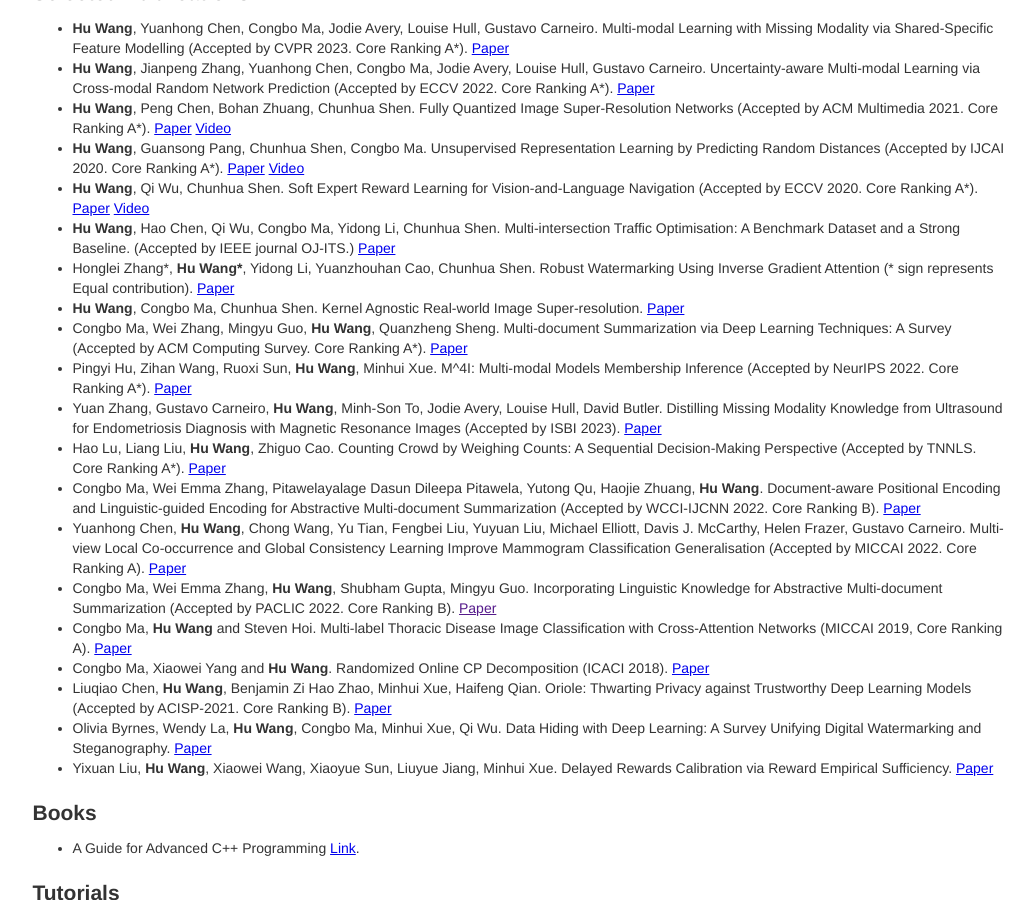
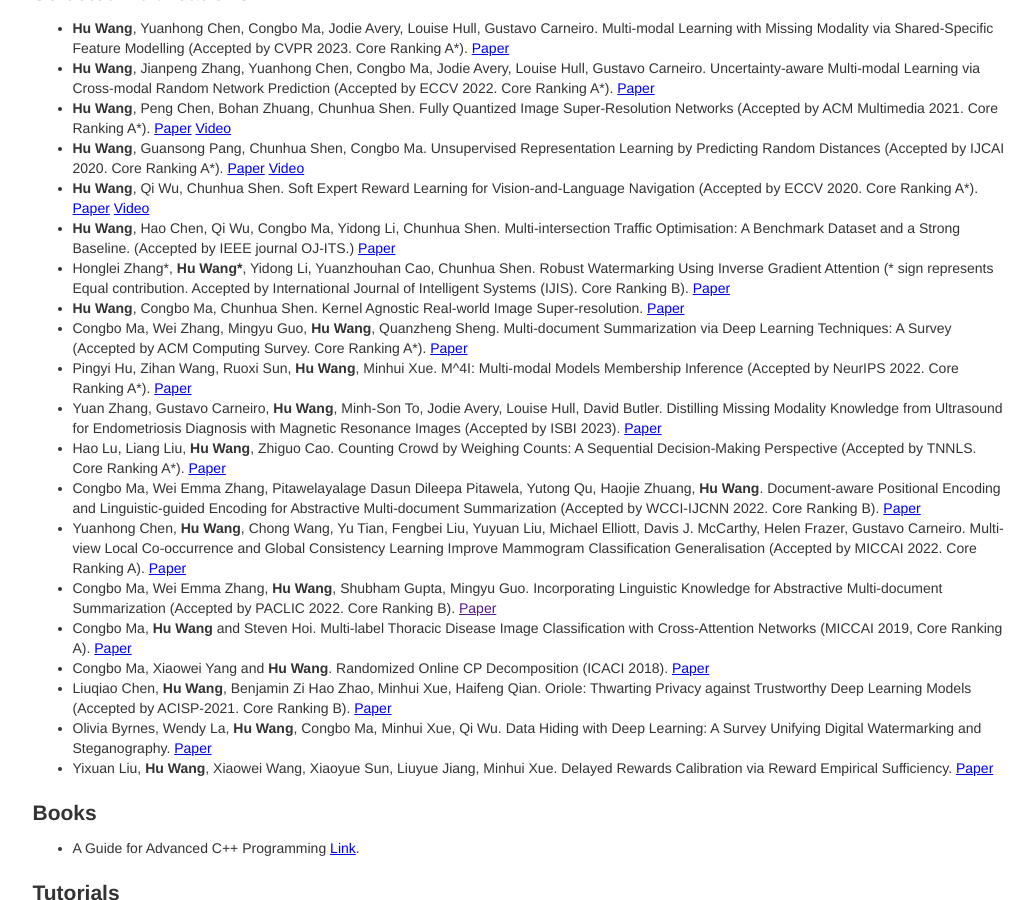
Before and after one commit to billhhh/whblog-omega, a Jekyll site: the page res/index.html, which Jekyll copies as it is, in a window 1280 px wide and 900 px high, scrolled down 332 px. Shown: the whole window, without its empty margins (120-1154 px from the left). Built offline with Jekyll 4.4.1, drawn with Linux system fonts in a browser that asks for light colours.

Commit message:
Update index.html

```diff
--- a/res/index.html
+++ b/res/index.html
@@ -57,7 +57,7 @@
             <strong>Hu Wang</strong>, Hao Chen, Qi Wu, Congbo Ma, Yidong Li, Chunhua Shen. Multi-intersection Traffic Optimisation: A Benchmark Dataset and a Strong Baseline. (Accepted by IEEE journal OJ-ITS.) <a href = "https://arxiv.org/abs/2101.09640">Paper</a>
           </li>
 	  <li>
-            Honglei Zhang*, <strong>Hu Wang*</strong>, Yidong Li, Yuanzhouhan Cao, Chunhua Shen. Robust Watermarking Using Inverse Gradient Attention (* sign represents Equal contribution). <a href = "https://arxiv.org/abs/2011.10850">Paper</a>
+            Honglei Zhang*, <strong>Hu Wang*</strong>, Yidong Li, Yuanzhouhan Cao, Chunhua Shen. Robust Watermarking Using Inverse Gradient Attention (* sign represents Equal contribution. Accepted by International Journal of Intelligent Systems (IJIS). Core Ranking B). <a href = "https://arxiv.org/abs/2011.10850">Paper</a>
           </li>
           <li>
             <strong>Hu Wang</strong>, Congbo Ma, Chunhua Shen. Kernel Agnostic Real-world Image Super-resolution. <a href = "https://arxiv.org/abs/2104.09008">Paper</a>
```
